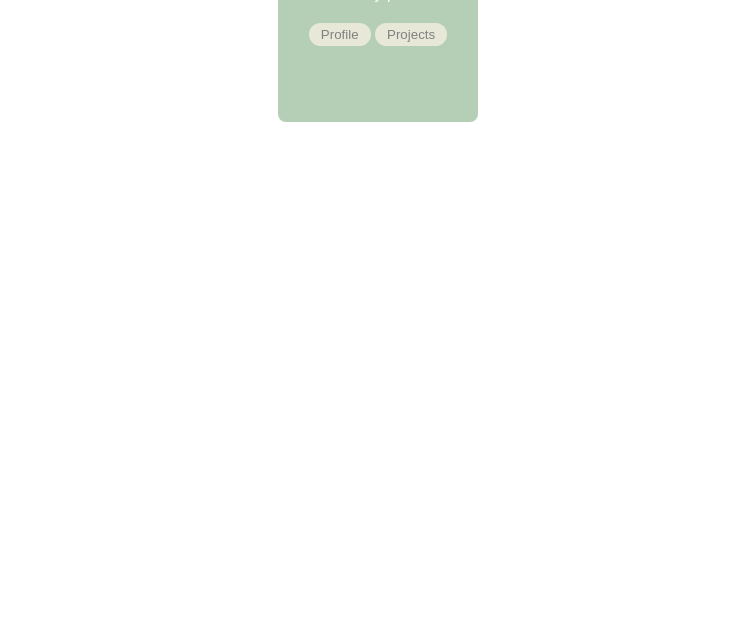
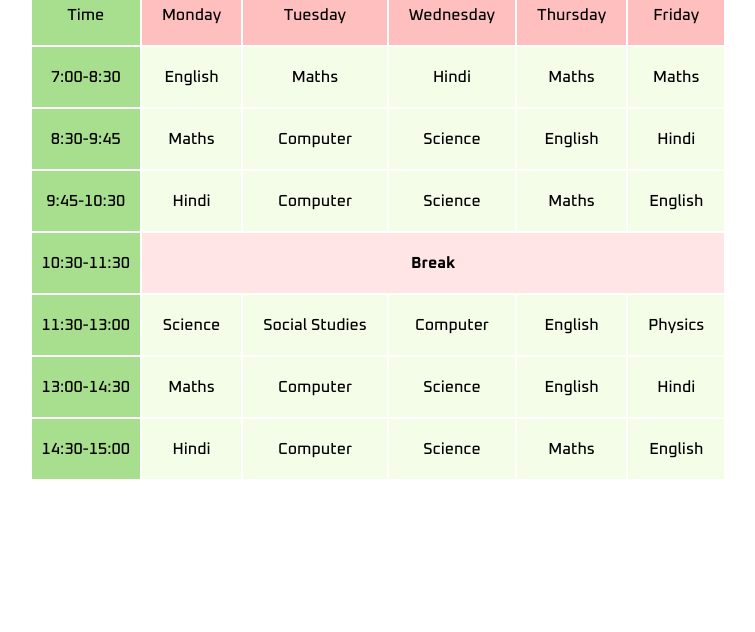
Before and after one commit to issaccodes/mini-projects, a plain HTML site: page index.html in a window 1280 px wide. Shown: the part 168-800 px from the top of the page, without its empty margins (262-1017 px from the left). Drawn offline with Linux system fonts and the light colour scheme.

Commit message:
school routine project

```diff
--- a/index.html
+++ b/index.html
@@ -2,21 +2,81 @@
 <html lang="en">
   <head>
     <meta charset="UTF-8">
-    <title>My First Webpage</title>
+    <title>School Routine</title>
     <link rel="stylesheet" href="styles.css">
   </head>
 
   <body>
     <div class="container">
-        <div>
-            <h1>Issac BK</h1>
-        </div>
-        <p>I'm a lazy person.</p>
-        <div>
-        <a href="https://github.com/issaccodes"><button>Profile</button></a>
-        <button>Projects</button>
-        </div>
+      <table>
+        <tr>
+          <th class="element green-box">Time</th>
+          <th class="element pink-box">Monday</th>
+          <th class="element pink-box">Tuesday</th>
+          <th class="element pink-box">Wednesday</th>
+          <th class="element pink-box">Thursday</th>
+          <th class="element pink-box">Friday</th>
+        </tr>
+
+        <tr>
+          <td class="element green-box">7:00-8:30</td>
+          <td class="element sub">English</td>
+          <td class="element sub">Maths</td>
+          <td class="element sub">Hindi</td>
+          <td class="element sub">Maths</td>
+          <td class="element sub">Maths</td>
+        </tr>
+
+        <tr>
+          <td class="element green-box">8:30-9:45</td>
+          <td class="element sub">Maths</td>
+          <td class="element sub">Computer</td>
+          <td class="element sub">Science</td>
+          <td class="element sub">English</td>
+          <td class="element sub">Hindi</td>
+        </tr>
+
+        <tr>
+          <td class="element green-box">9:45-10:30</td>
+          <td class="element sub">Hindi</td>
+          <td class="element sub">Computer</td>
+          <td class="element sub">Science</td>
+          <td class="element sub">Maths</td>
+          <td class="element sub">English</td>
+        </tr>
+
+        <tr>
+          <td class="element green-box">10:30-11:30</td>
+          <td colspan="5" class="element break">Break</td>
+        </tr>
+
+        <tr>
+          <td class="element green-box">11:30-13:00</td>
+          <td class="element sub">Science</td>
+          <td class="element sub">Social Studies</td>
+          <td class="element sub">Computer</td>
+          <td class="element sub">English</td>
+          <td class="element sub">Physics</td>
+        </tr>
+
+        <tr>
+          <td class="element green-box">13:00-14:30</td>
+          <td class="element sub">Maths</td>
+          <td class="element sub">Computer</td>
+          <td class="element sub">Science</td>
+          <td class="element sub">English</td>
+          <td class="element sub">Hindi</td>
+        </tr>
+
+        <tr>
+          <td class="element green-box">14:30-15:00</td>
+          <td class="element sub">Hindi</td>
+          <td class="element sub">Computer</td>
+          <td class="element sub">Science</td>
+          <td class="element sub">Maths</td>
+          <td class="element sub">English</td>
+        </tr>
+      </table>
     </div>
-
   </body>
 </html>
--- a/styles.css
+++ b/styles.css
@@ -1,34 +1,40 @@
+@import url('https://fonts.googleapis.com/css2?family=Oxanium:wght@200..800&display=swap');
+
 body, * {
+    padding: 0;
     margin: 0;
-    padding: 0;
-    font-family: poppins, sans-serif;
+    font-family: 'Oxanium', sans-serif;
 }
+
+.element {
+    text-align: center;
+    font-weight: 500;
+    padding: 20px;
+
+}
+
+.green-box {
+    background-color: #A8DF8E;
+    padding: 10px;
+}
+
+.pink-box {
+    background-color: #FFBFBF;
+}
+
+.sub {
+    background-color: #F3FDE8;
+}
+
+.break {
+    background-color: #FFE5E5;
+    font-weight: bold;
+}
+
 .container {
-    margin-left: auto;
-    margin-right: auto;
-    margin-top: 40px;
-    height: 250px;
-    width: 200px;
-    text-align: center;
-    border-radius: 8px;
     display: flex;
-    flex-direction: column;
     justify-content: center;
     align-items: center;
-    background-color: #B5CFB7;
-    color: white;
+    height: 100vh;
+    flex-direction: column;
 }
-
-button {
-    background-color: #E7E8D8;
-    border: none;
-    padding: 4px 12px;
-    border-radius: 20px;
-    margin-top: 20px;
-    color: gray;
-}
-
-button:hover {
-    background-color: #BC9F8B;
-    color: white;
-}
```
